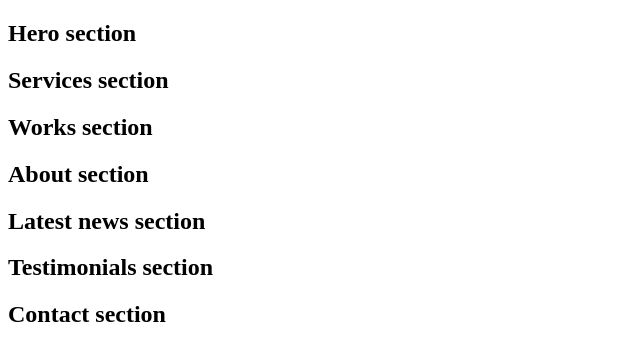
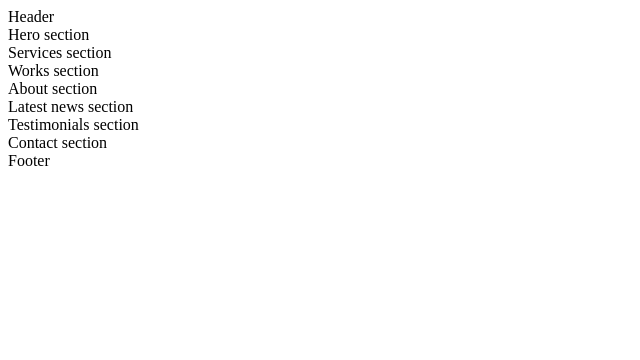
Before and after one commit to batrivieredev/holbertonschool-web_front_end, a plain HTML site: page html_advanced/5-index.html in a window 1280 px wide. Shown: the whole page, without its empty margins (0-640 px from the left). Drawn offline with Linux system fonts and the light colour scheme.

Commit message:
5-index.html

```diff
--- a/html_advanced/5-index.html
+++ b/html_advanced/5-index.html
@@ -1,56 +1,31 @@
 <!DOCTYPE html>
-<html lang="en">
+<html lang="en" dir="ltr">
 <head>
-    <meta charset="UTF-8">
-    <meta name="viewport" content="width=device-width, initial-scale=1.0">
-    <title>5-index</title>
+    <meta charset="utf-8">
+    <meta name="viewport" content="width=device-width, initial-scale=1.0, viewport-fit=cover">
+    <title>Homepage - Techium</title>
+    <meta name="description" content="Techium is a digital agency">
+    <link rel="icon" type="image/x-icon" href="./favicon.ico">
+    <link rel="icon" type="image/png" href="./favicon.png">
+    <!-- You can add other head elements here -->
 </head>
 <body>
-
     <header>
-        <!-- Header content here -->
+        Header
     </header>
 
     <main>
-        <!-- First section: Hero -->
-        <section id="hero">
-            <h2>Hero section</h2>
-        </section>
-
-        <!-- Second section: Services -->
-        <section id="services">
-            <h2>Services section</h2>
-        </section>
-
-        <!-- Third section: Works -->
-        <section id="works">
-            <h2>Works section</h2>
-        </section>
-
-        <!-- Fourth section: About -->
-        <section id="about">
-            <h2>About section</h2>
-        </section>
-
-        <!-- Fifth section: Latest news -->
-        <section id="latest-news">
-            <h2>Latest news section</h2>
-        </section>
-
-        <!-- Sixth section: Testimonials -->
-        <section id="testimonials">
-            <h2>Testimonials section</h2>
-        </section>
-
-        <!-- Seventh section: Contact -->
-        <section id="contact">
-            <h2>Contact section</h2>
-        </section>
+        <section>Hero section</section>
+        <section>Services section</section>
+        <section>Works section</section>
+        <section>About section</section>
+        <section>Latest news section</section>
+        <section>Testimonials section</section>
+        <section>Contact section</section>
     </main>
 
     <footer>
-        <!-- Footer content here -->
+        Footer
     </footer>
-
 </body>
 </html>
```
